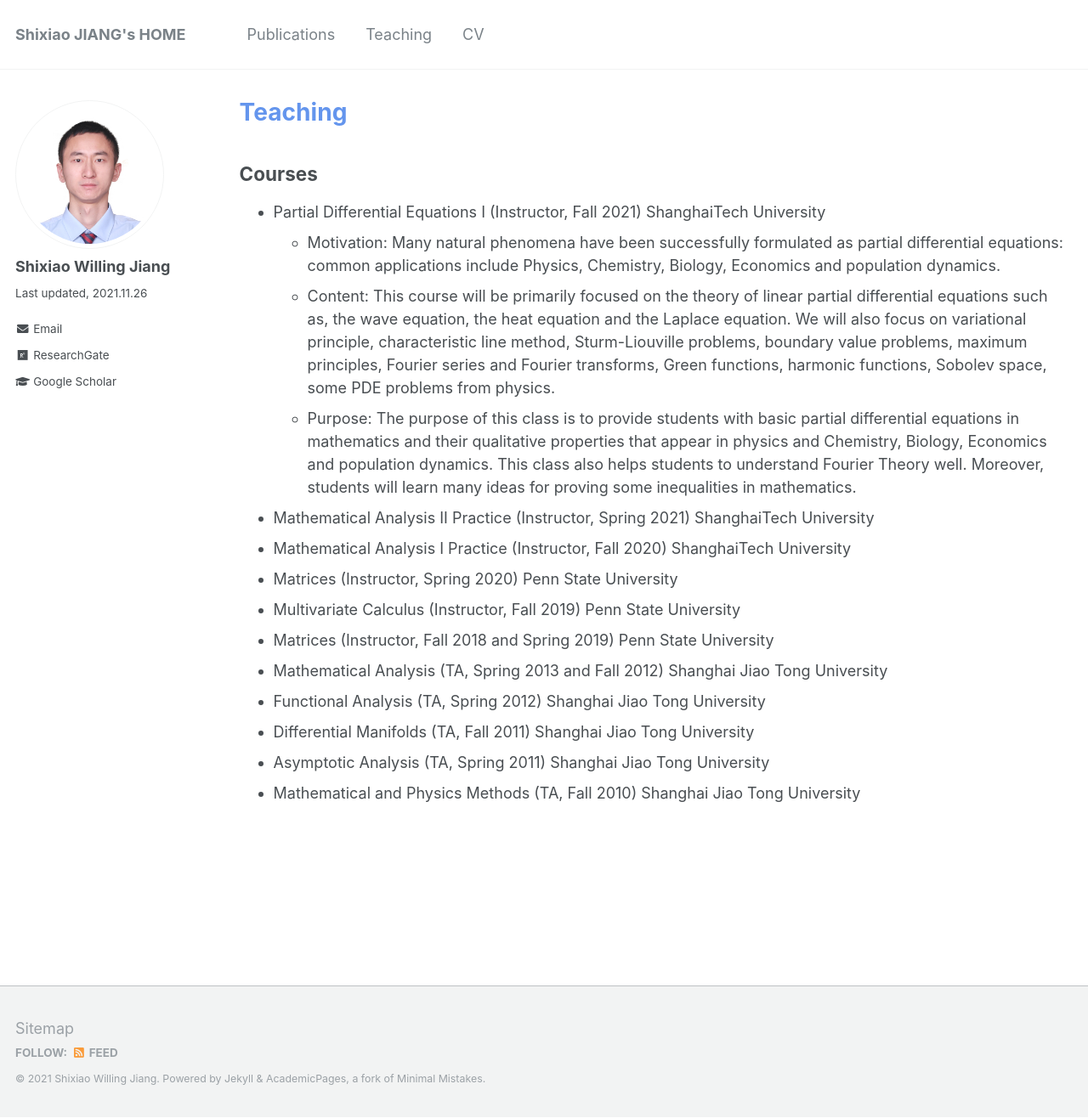
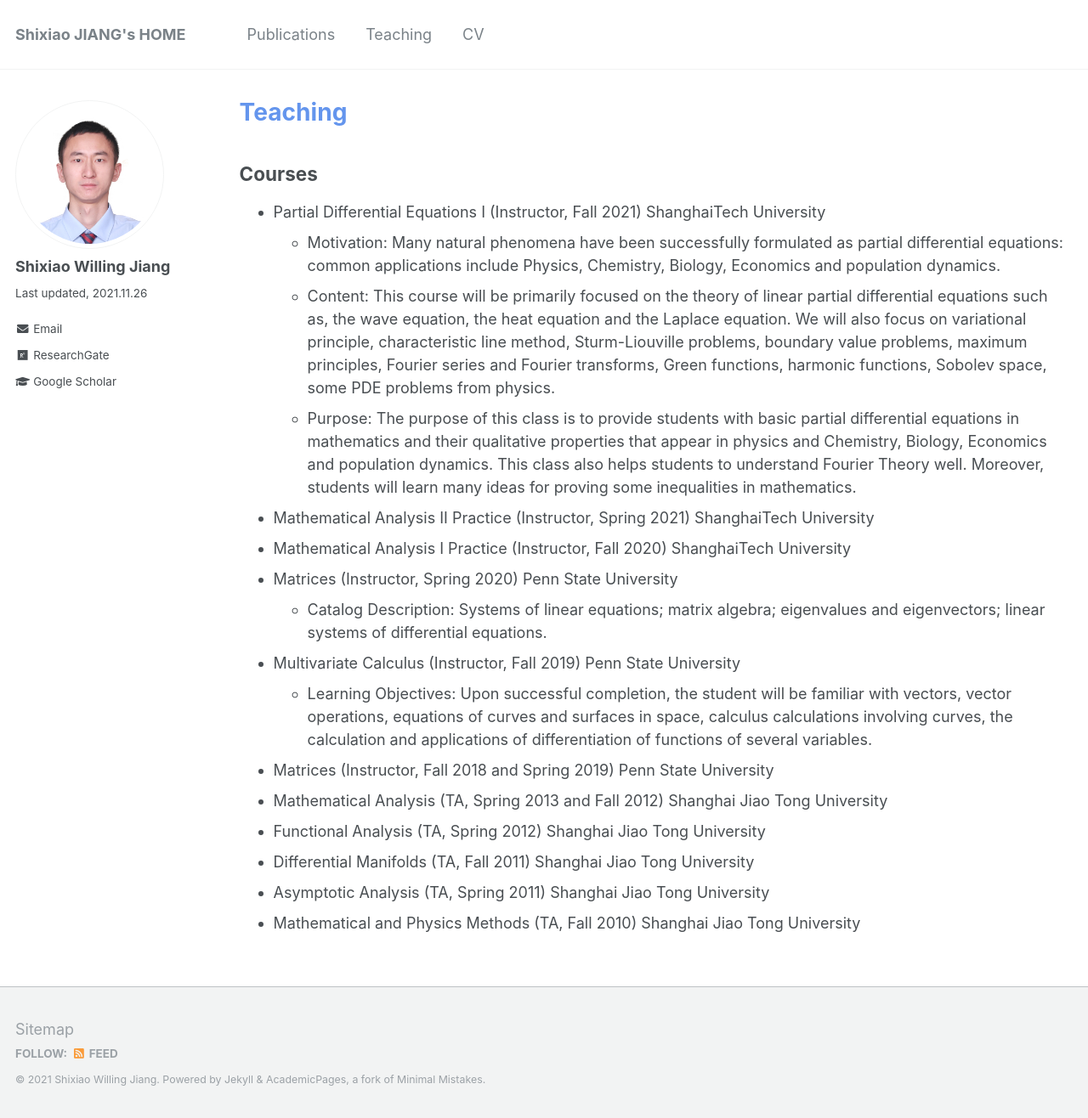
Before and after one commit to willingjiang/willingjiang.github.io, a Jekyll site: the page built from _pages/teachings.md, in a window 1280 px wide and 1316 px high. Shown: the whole window at 85% size. Built offline with Jekyll 4.4.1, drawn with Linux system fonts in a browser that asks for light colours.

Commit message:
Update teachings.md

```diff
--- a/_pages/teachings.md
+++ b/_pages/teachings.md
@@ -16,7 +16,11 @@ author_profile: true
 * Mathematical Analysis II Practice (Instructor, Spring 2021) ShanghaiTech University
 * Mathematical Analysis I Practice (Instructor, Fall 2020) ShanghaiTech University
 * Matrices (Instructor, Spring 2020) Penn State University
+  * Catalog Description: Systems of linear equations; matrix
+algebra; eigenvalues and eigenvectors; linear systems of differential equations.
 * Multivariate Calculus (Instructor, Fall 2019) Penn State University
+  * Learning Objectives: Upon successful completion, the student will be familiar with vectors, vector operations, equations of curves and surfaces in space, calculus calculations involving curves, the calculation and
+applications of differentiation of functions of several variables.
 * Matrices (Instructor, Fall 2018 and Spring 2019) Penn State University
 * Mathematical Analysis (TA, Spring 2013 and Fall 2012) Shanghai Jiao Tong University
 * Functional Analysis (TA, Spring 2012) Shanghai Jiao Tong University
```
